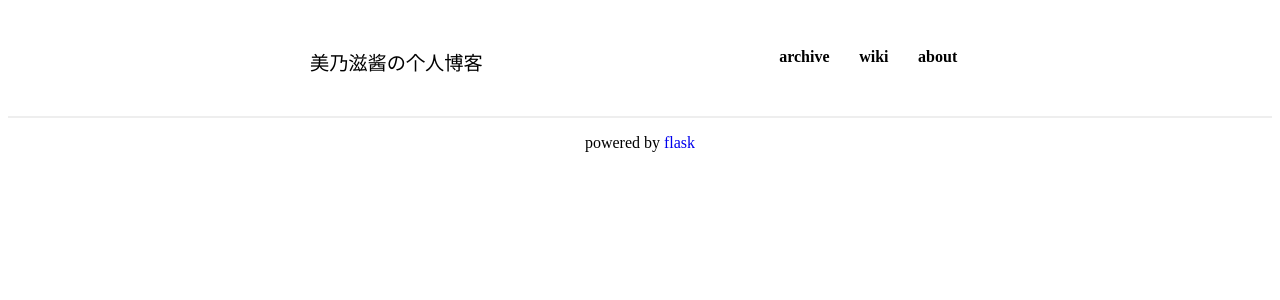
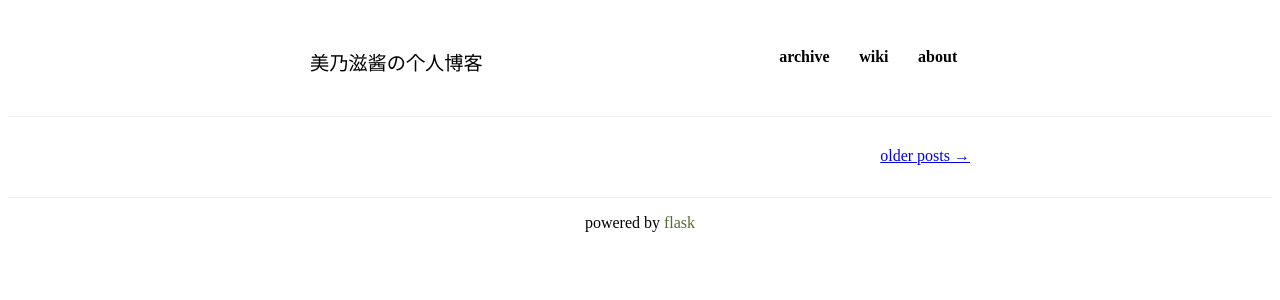
Before and after one commit to fantianwen/web_blog, a Flask app: page / in a window 1280 px wide. Shown: the top 300 px of the page. Run offline with Flask 2, Linux system fonts and the light colour scheme; data that the repository does not hold is empty; parts of the project's set-up code (start-up, migrations or seed data) failed here and were passed over.

Commit message:
分页功能实现

```diff
--- a/app.py
+++ b/app.py
@@ -4,7 +4,7 @@
 import time
 import os
 
-from flask import Flask, request, render_template, session, flash
+from flask import Flask, request, render_template, session, flash, redirect, url_for
 from jinja2 import Environment, FileSystemLoader
 
 from utils import mylog, highlight
@@ -54,13 +54,28 @@
 
 
 @app.route('/<username>')
-@app.route('/')
 def index(username=None):
     if username is not None and username == 'fantianwen':
         session['admin'] = True
     else:
         session['admin'] = False
-    blogs = Blog.find_all(orderBy='created_at desc')
+    return redirect(url_for('welcome'))
+
+
+@app.route('/')
+def welcome():
+    session['page_number'] = 1
+    blogs = Blog.find_all(orderBy='created_at desc', limit=(0, 5))
+    return render_template('welcome.html', blogs=blogs)
+
+
+@app.route('/page/<page_number>')
+def show_page(page_number):
+    int_page_number = int(page_number)
+    session['page_number'] = int_page_number
+    if page_number == 1:
+        return redirect('/')
+    blogs = Blog.find_all(orderBy='created_at desc', limit=((int_page_number - 1) * 5, 5))
     return render_template('welcome.html', blogs=blogs)
 
 
--- a/orm.py
+++ b/orm.py
@@ -186,6 +186,7 @@
             return None
         return cls(**rs[0])
 
+
     def save(self):
         args = list(map(self.getValueOrDefault, self.__fields__))
         args.append(self.getValueOrDefault(self.__primary_key__))
--- a/static/css/style.css
+++ b/static/css/style.css
@@ -85,5 +85,27 @@
     height: 100px;
 }
 .tech{
+    color: #556b2f;
     text-decoration: none;
 }
+.pager {
+    width: 100%;
+    margin-left: auto;
+    margin-right: auto;
+    margin-bottom:50px;
+}
+
+.pager-wrapper {
+    width: 660px;
+    max-width: 90%;
+    margin: 0 auto;
+    padding-top: 30px;
+}
+
+.pre {
+    float: left
+}
+
+.next {
+    float: right;
+}
--- a/templates/welcome.html
+++ b/templates/welcome.html
@@ -38,7 +38,7 @@
     </h2>
 
     <div class="time">
-        <span class="date">{{blog.created_at}}</span>
+        <span class="date">{{blog.created_at|datetime}}</span>
     </div>
 
     <div class="post-body">
@@ -51,12 +51,22 @@
 
 {% endfor %}
 
+<div class="pager">
+    <div class="pager-wrapper">
+        {% if session['page_number']!=1 %}
+        <a href="/page/{{session['page_number']-1}}" class="pre">← new posts</a>
+        {% else %}
+        {% endif %}
+        <a href="/page/{{session['page_number']+1}}" class="next">older posts →</a>
+    </div>
+
+</div>
+
+
 <div class="foot-wrap">
     <p>powered by <a href="http://flask.pocoo.org/" class="tech">flask</a></p>
 </div>
 
 
-
-
 </body>
 </html>
```
